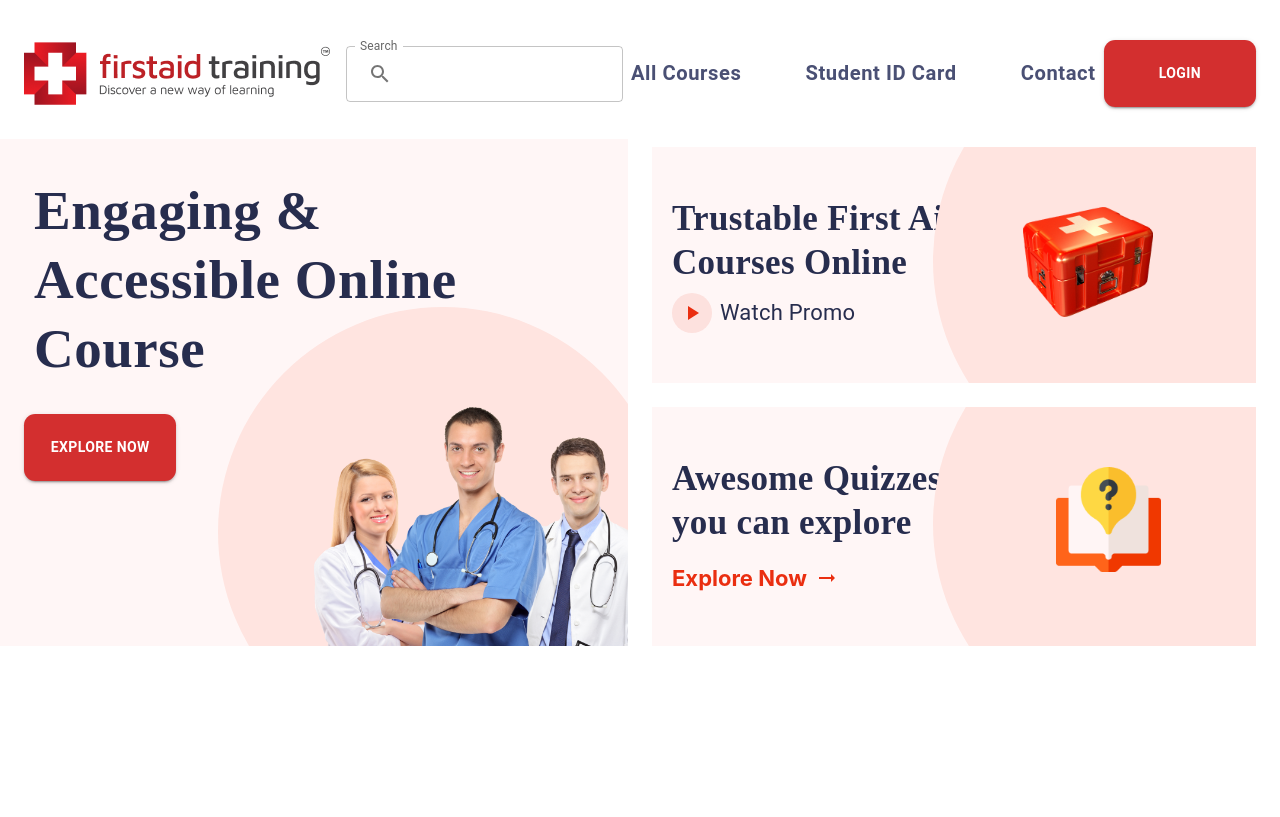
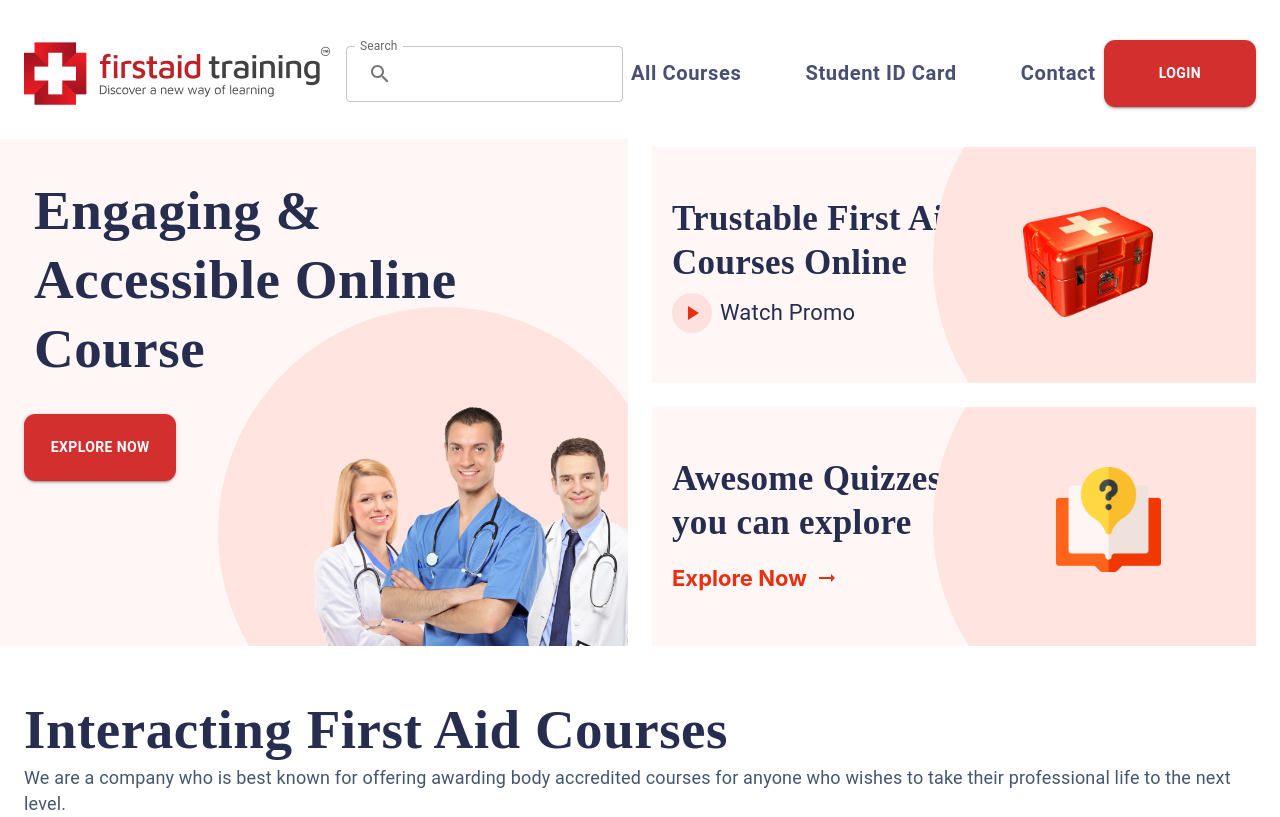
Before and after one commit to tawsifhye/firstaid-learnig-redux, a React (Create React App) app: page / in a window 1280 px wide. Built offline with nearby package versions, Linux system fonts and the light colour scheme.

Commit message:
Courses component addeda adm Content component created

```diff
--- a/src/App.js
+++ b/src/App.js
@@ -1,3 +1,4 @@
+import Courses from "./Components/Courses";
 import Hero from "./Components/Hero";
 import Navbar from "./Components/Navbar";
 
@@ -6,6 +7,7 @@ function App() {
     <div>
       <Navbar />
       <Hero />
+      <Courses />
     </div>
   );
 }
--- /dev/null
+++ b/src/Components/Courses.js
@@ -0,0 +1,19 @@
+import { Container } from '@mui/material';
+import { Box } from '@mui/system';
+import React from 'react';
+import Content from './shared/Content';
+import Tagline from './shared/Tagline'
+const Courses = () => {
+    return (
+        <div>
+            <Container maxWidth="xl" sx={{ mt: '50px' }}>
+                <Tagline text={<div>Interacting First Aid Courses</div>} />
+                <Box>
+                    <Content text="We are a company who is best known for offering awarding body accredited courses for anyone who wishes to take their professional life to the next level." />
+                </Box>
+            </Container>
+        </div>
+    );
+};
+
+export default Courses;
--- /dev/null
+++ b/src/Components/shared/Content.js
@@ -0,0 +1,18 @@
+import { Typography } from '@mui/material';
+import React from 'react';
+
+const Content = ({ text }) => {
+    return (
+        <div>
+            <Typography sx={{
+                fontSize: '18px',
+                lineHeight: '145%',
+                color: '#435770',
+            }}>
+                {text}
+            </Typography>
+        </div>
+    );
+};
+
+export default Content;
```
